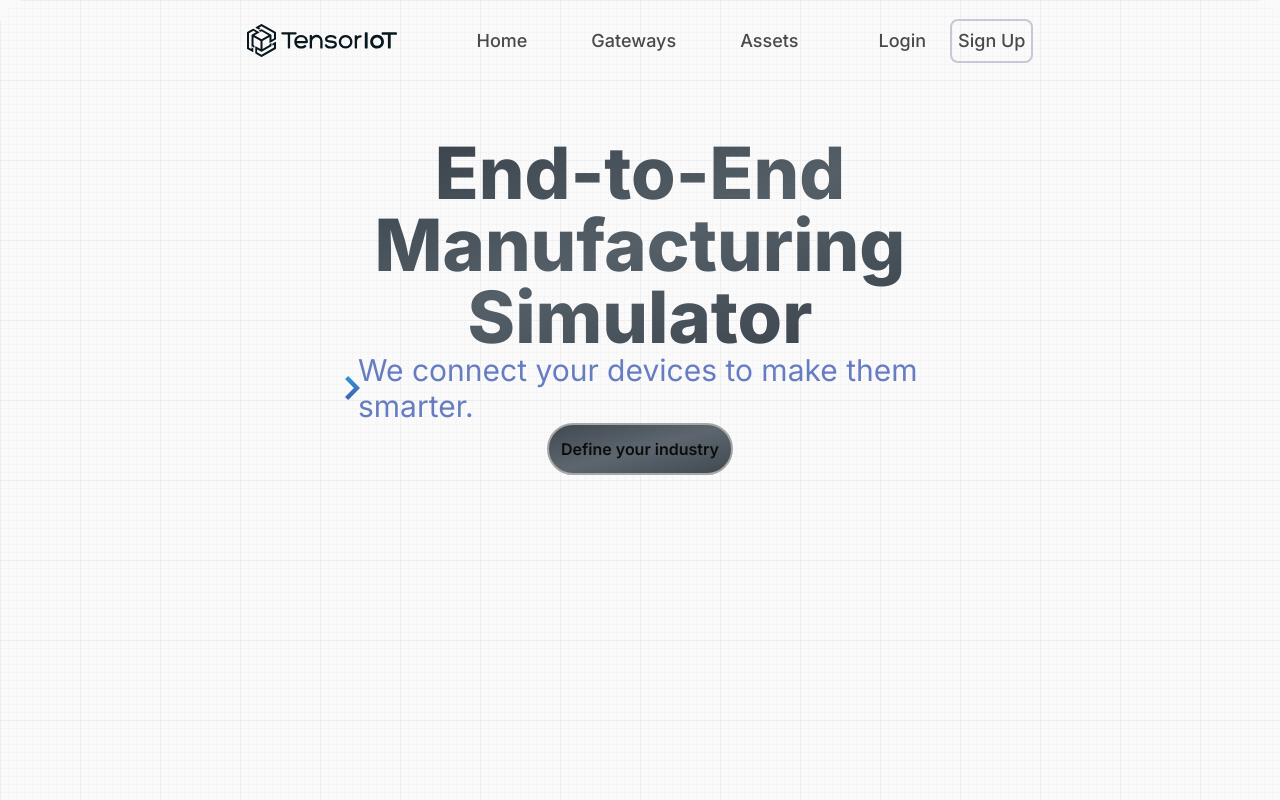
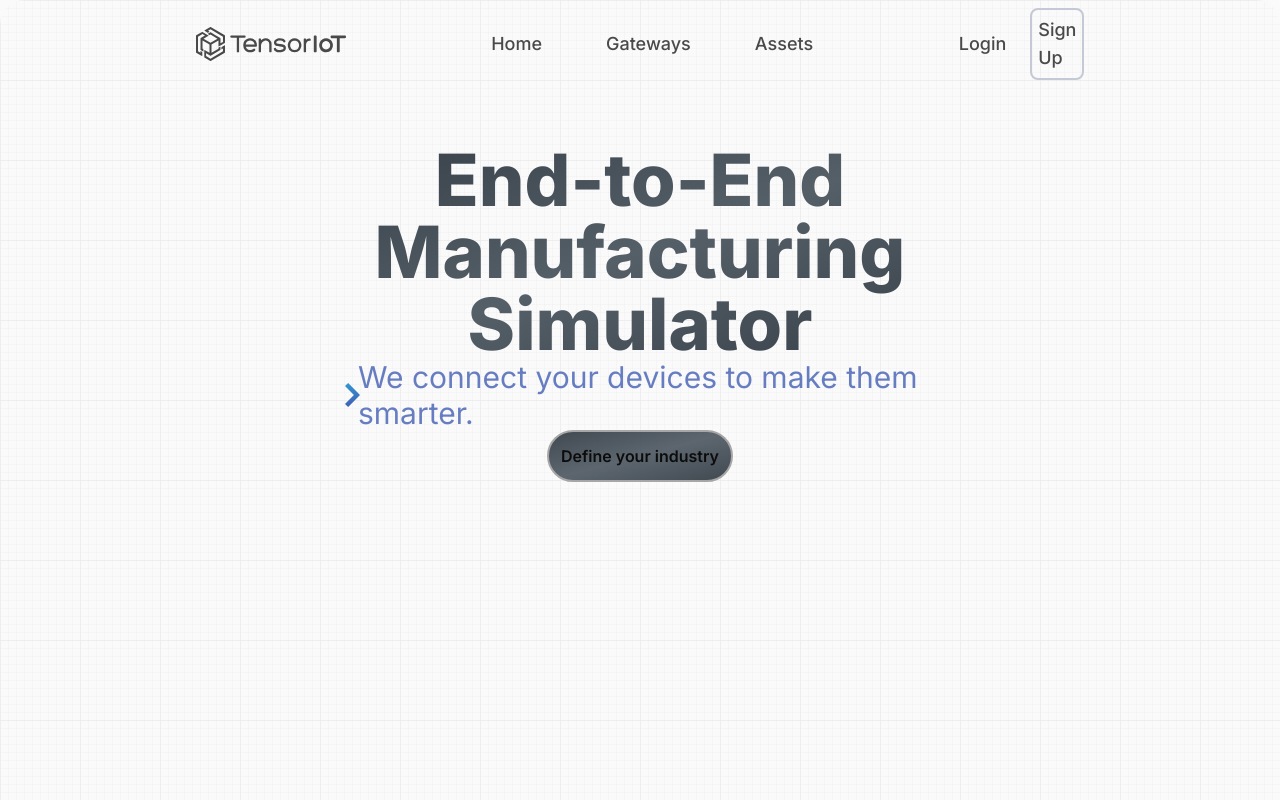
Before and after one commit to tachorzy/Team-WDD-End-to-End-Manufacturing-Simulator, a Next.js app in the folder code/manufacturing-sim/: page / in a window 1280 px wide. Shown: the top 800 px of the page. Built offline with nearby package versions, Linux system fonts and the light colour scheme.

Commit message:
style: recenterd Navbar and changed Tensor logo fill color

```diff
--- a/code/manufacturing-sim/components/Navbar/Navbar.tsx
+++ b/code/manufacturing-sim/components/Navbar/Navbar.tsx
@@ -11,7 +11,7 @@ const Navbar: React.FC = () => {
     ];
 
     return (
-        <div className="flex flex-row items-center justify-center gap-x-[10%] mx-28 mt-2">
+        <div className="flex flex-row items-center justify-center gap-x-[17.5%] mx-24 mt-2">
             <Image
                 src="/branding/TensorIoT-Logo-Black.svg"
                 width={150}
```
Also changed, not shown: code/manufacturing-sim/public/branding/TensorIoT-Logo-Black.svg.
